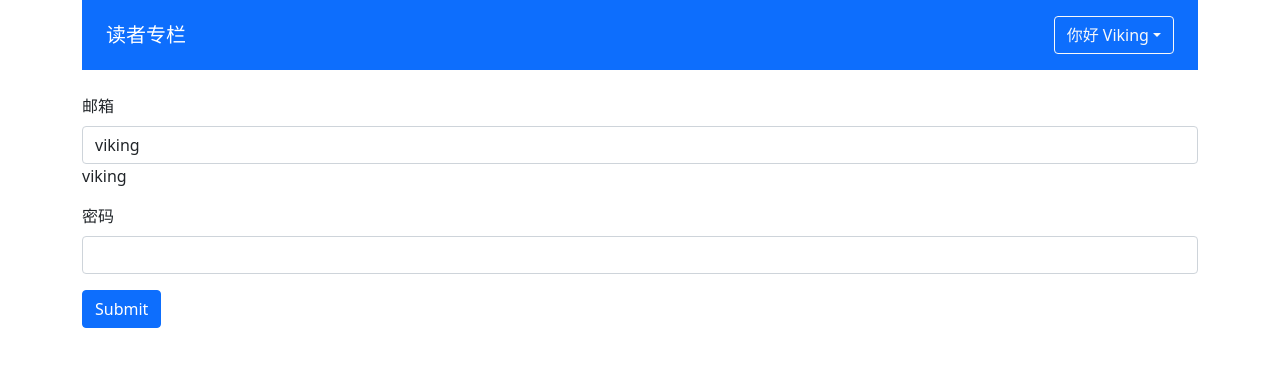
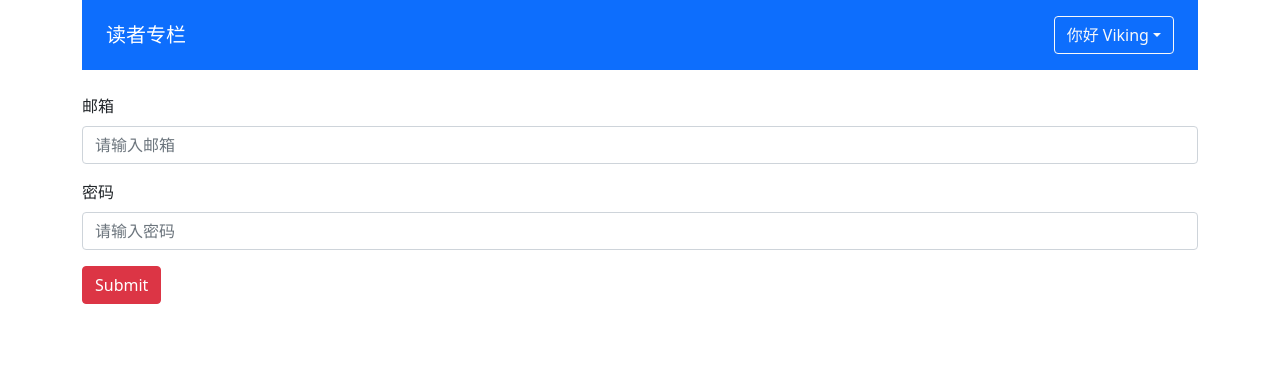
Before and after one commit to xzp-git/duzhe, a Vue app: page / in a window 1280 px wide. Shown: the top 366 px of the page. Built offline with nearby package versions, Linux system fonts and the light colour scheme.

Commit message:
fix(表单组件): 使用mitt进行组件间的通信

```diff
--- a/package.json
+++ b/package.json
@@ -9,6 +9,7 @@
   },
   "dependencies": {
     "bootstrap": "^5.0.0-beta3",
+    "mitt": "^2.1.0",
     "vue": "^3.0.0"
   },
   "devDependencies": {
--- a/src/App.vue
+++ b/src/App.vue
@@ -1,18 +1,21 @@
 <template>
   <div class="container">
     <GlobalHeader :user="userData"></GlobalHeader>
-    <form>
+    <validate-form @form-submit='onFormSubmit'>
       <div class="mb-3">
         <label for="exampleInputEmail3" class="form-label"> 邮箱 </label>
-        <validate-input :rules="emailRules" v-model="inputVal"></validate-input>
+        <validate-input :rules="emailRules" v-model="inputVal" type="text" placeholder="请输入邮箱"></validate-input>
         {{inputVal}}
       </div>
       <div class="mb-3">
         <label for="exampleInputPassword1" class="form-label">密码</label>
-        <input type="password" class="form-control" id="exampleInputPassword1">
+        <validate-input :rules="pasRules" v-model="inputPas" type="password" placeholder="请输入密码"></validate-input>
+        {{inputPas}}
       </div>
-      <button type="submit" class="btn btn-primary">Submit</button>
-    </form>
+      <template #submit>
+        <span class="btn btn-danger">Submit</span>
+      </template>
+    </validate-form>
   </div>
 </template>
 
@@ -20,6 +23,7 @@
 import { defineComponent, ref } from 'vue'
 import GlobalHeader, { UserProps } from './components/GlobalHeader.vue'
 import ValidateInput, { RulesProp } from './components/ValidateInput.vue'
+import ValidateForm from './components/ValidateForm.vue'
 import 'bootstrap/dist/css/bootstrap.min.css'
 const userData:UserProps = {
   isLogin: true,
@@ -30,18 +34,29 @@ export default defineComponent({
   name: 'App',
   components: {
     GlobalHeader,
-    ValidateInput
+    ValidateInput,
+    ValidateForm
   },
   setup () {
     const emailRules: RulesProp = [
       { type: 'required', message: '电子邮箱地址不能为空' },
       { type: 'email', message: '请输入正确的电子邮箱格式' }
     ]
-    const inputVal = ref('viking')
+    const pasRules: RulesProp = [
+      { type: 'required', message: '密码不能为空' }
+    ]
+    const inputVal = ref('')
+    const inputPas = ref('')
+    const onFormSubmit = (res: boolean) => {
+      console.log('res', res)
+    }
     return {
       userData,
       emailRules,
-      inputVal
+      inputVal,
+      inputPas,
+      pasRules,
+      onFormSubmit
     }
   }
 })
--- /dev/null
+++ b/src/components/ValidateForm.vue
@@ -0,0 +1,45 @@
+<template>
+<form class="validate-form-container" >
+  <slot name="default"></slot>
+  <div class="submit-area" @click.prevent="submitForm">
+    <slot name="submit">
+      <button type="submit" class="btn btn-primary">提交</button>
+    </slot>
+  </div>
+</form>
+</template>
+
+<script lang="ts">
+import { defineComponent, onUnmounted } from 'vue'
+import mitt from 'mitt'
+export const emitter = mitt()
+type ValidateFunc = () => boolean
+export default defineComponent({
+  emites: ['form-submit'],
+  setup (props, context) {
+    let funcArr: ValidateFunc[] = []
+    const submitForm = () => {
+      const result = funcArr.map(func => func()).every(result => result)
+      context.emit('form-submit', result)
+    }
+    const callback = (func?: ValidateFunc) => {
+      if (func) {
+        funcArr.push(func)
+      }
+    }
+    emitter.on('form-item-created', callback)
+    onUnmounted(() => {
+      emitter.off('form-item-created', callback)
+      funcArr = []
+    })
+    return {
+      submitForm
+    }
+  }
+
+})
+</script>
+
+<style>
+
+</style>
--- a/src/components/ValidateInput.vue
+++ b/src/components/ValidateInput.vue
@@ -1,6 +1,7 @@
 <template>
 <div class="validate-input-container pd-3">
-  <input type="text"
+  <input
+  v-bind="$attrs"
   class="form-control"
   :class="{'is-invalid':inputRef.error}"
   @blur="validateInputs"
@@ -13,6 +14,8 @@
 
 <script lang="ts">
 import { defineComponent, reactive, PropType } from 'vue'
+import { emitter } from '@/components/ValidateForm.vue'
+type ValidateFunc = () => boolean
 const emailReg = /^[a-z0-9]+([._\\-]*[a-z0-9])*@([a-z0-9]+[-a-z0-9]*[a-z0-9]+.){1,63}[a-z0-9]+$/
 interface RuleProp {
     type:'required' | 'email',
@@ -25,6 +28,7 @@ export default defineComponent({
     rules: Array as PropType<RulesProp>,
     modelValue: String
   },
+  inheritAttrs: false,
   setup (props, context) {
     const inputRef = reactive({
       val: props.modelValue || '',
@@ -36,7 +40,7 @@ export default defineComponent({
       inputRef.val = targetValue
       context.emit('update:modelValue', targetValue)
     }
-    const validateInputs = () => {
+    const validateInputs :ValidateFunc = () => {
       if (props.rules) {
         const allPassed = props.rules.every(rule => {
           let passed = true
@@ -55,8 +59,11 @@ export default defineComponent({
           return passed
         })
         inputRef.error = !allPassed
+        return allPassed
       }
+      return true
     }
+    emitter.emit('form-item-created', validateInputs)
     return {
       inputRef,
       validateInputs,
```
Also changed, not shown: 1 other file (tests, documents, lock files or other folders).
